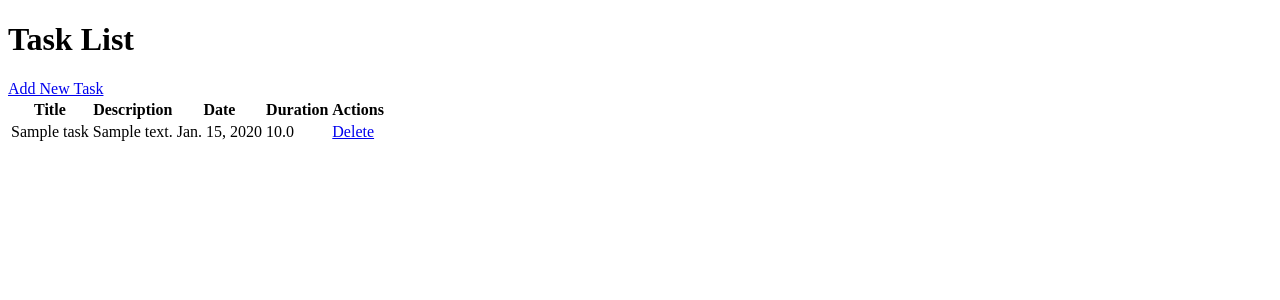
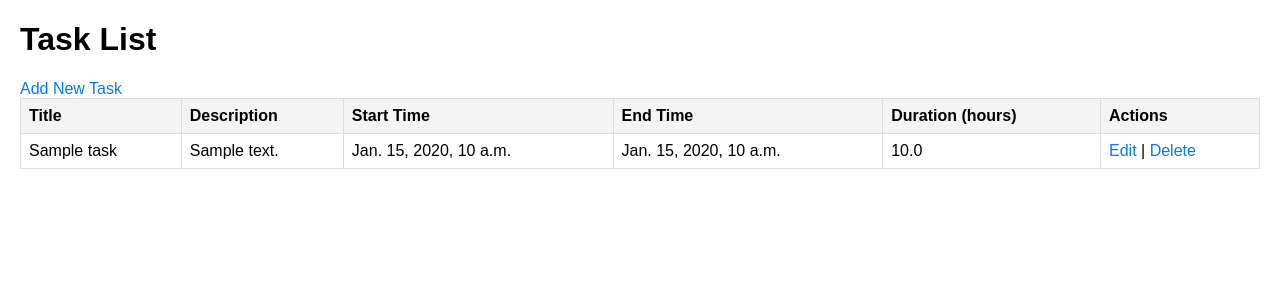
Before and after one commit to jingmingliu01/TaskManager, a Django app: page / in a window 1280 px wide. Shown: the top 300 px of the page. Run offline with Django 5.2, Linux system fonts and the light colour scheme; tables that the repository leaves empty hold one stand-in row (values such as "Sample post").

Commit message:
support start-time and end-time when create/edit. And automatically calculate duration.

```diff
--- a/FinalProject/settings.py
+++ b/FinalProject/settings.py
@@ -117,7 +117,8 @@ USE_TZ = True
 # Static files (CSS, JavaScript, Images)
 # https://docs.djangoproject.com/en/5.1/howto/static-files/
 
-STATIC_URL = 'static/'
+STATIC_URL = '/static/'
+STATICFILES_DIRS = [BASE_DIR / 'static']
 
 # Default primary key field type
 # https://docs.djangoproject.com/en/5.1/ref/settings/#default-auto-field
--- /dev/null
+++ b/static/style.css
@@ -0,0 +1,40 @@
+body {
+    font-family: Arial, sans-serif;
+    margin: 20px;
+}
+
+table {
+    border-collapse: collapse;
+    width: 100%;
+}
+
+th, td {
+    border: 1px solid #ddd;
+    padding: 8px;
+    text-align: left;
+}
+
+th {
+    background-color: #f4f4f4;
+}
+
+a {
+    color: #007bff;
+    text-decoration: none;
+}
+
+a:hover {
+    text-decoration: underline;
+}
+
+button {
+    background-color: #007bff;
+    color: white;
+    border: none;
+    padding: 10px;
+    cursor: pointer;
+}
+
+button:hover {
+    background-color: #0056b3;
+}
--- a/todo/forms.py
+++ b/todo/forms.py
@@ -4,4 +4,8 @@ from .models import Task
 class TaskForm(forms.ModelForm):
     class Meta:
         model = Task
-        fields = ['title', 'description', 'date', 'duration']
+        fields = ['title', 'description', 'start_time', 'end_time']
+        widgets = {
+            'start_time': forms.DateTimeInput(attrs={'type': 'datetime-local'}),
+            'end_time': forms.DateTimeInput(attrs={'type': 'datetime-local'}),
+        }
--- a/todo/models.py
+++ b/todo/models.py
@@ -1,11 +1,15 @@
-# Create your models here.
 from django.db import models
 
 class Task(models.Model):
     title = models.CharField(max_length=200)
-    description = models.TextField(blank=True, null=True)
-    date = models.DateField()
-    duration = models.FloatField()  # Duration in hours
+    description = models.TextField(blank=True)
+    start_time = models.DateTimeField()
+    end_time = models.DateTimeField()
+    duration = models.FloatField(editable=False)  # 自动计算，不允许用户手动输入
+
+    def save(self, *args, **kwargs):
+        self.duration = (self.end_time - self.start_time).total_seconds() / 3600.0  # 持续时间以小时为单位
+        super().save(*args, **kwargs)
 
     def __str__(self):
         return self.title
--- a/todo/templates/todo/add_task.html
+++ b/todo/templates/add_task.html
@@ -1,7 +1,10 @@
 <!DOCTYPE html>
-<html>
+<html lang="en">
 <head>
+    <meta charset="UTF-8">
     <title>Add Task</title>
+    {% load static %}
+    <link rel="stylesheet" href="{% static 'style.css' %}">
 </head>
 <body>
     <h1>Add New Task</h1>
--- /dev/null
+++ b/todo/templates/task_list.html
@@ -0,0 +1,40 @@
+<!DOCTYPE html>
+<html lang="en">
+<head>
+    <meta charset="UTF-8">
+    <title>Task List</title>
+    {% load static %}
+    <link rel="stylesheet" href="{% static 'style.css' %}">
+</head>
+<body>
+    <h1>Task List</h1>
+    <a href="{% url 'add_task' %}">Add New Task</a>
+    <table>
+        <thead>
+            <tr>
+                <th>Title</th>
+                <th>Description</th>
+                <th>Start Time</th>
+                <th>End Time</th>
+                <th>Duration (hours)</th>
+                <th>Actions</th>
+            </tr>
+        </thead>
+        <tbody>
+            {% for task in tasks %}
+                <tr>
+                    <td>{{ task.title }}</td>
+                    <td>{{ task.description }}</td>
+                    <td>{{ task.start_time }}</td>
+                    <td>{{ task.end_time }}</td>
+                    <td>{{ task.duration }}</td>
+                    <td>
+                        <a href="{% url 'edit_task' task.id %}">Edit</a> |
+                        <a href="{% url 'delete_task' task.id %}">Delete</a>
+                    </td>
+                </tr>
+            {% endfor %}
+        </tbody>
+    </table>
+</body>
+</html>
--- a/todo/templates/todo/task_list.html
+++ /dev/null
@@ -1,34 +0,0 @@
-<!DOCTYPE html>
-<html>
-<head>
-    <title>Task List</title>
-</head>
-<body>
-    <h1>Task List</h1>
-    <a href="{% url 'add_task' %}">Add New Task</a>
-    <table>
-        <thead>
-            <tr>
-                <th>Title</th>
-                <th>Description</th>
-                <th>Date</th>
-                <th>Duration</th>
-                <th>Actions</th>
-            </tr>
-        </thead>
-        <tbody>
-            {% for task in tasks %}
-            <tr>
-                <td>{{ task.title }}</td>
-                <td>{{ task.description }}</td>
-                <td>{{ task.date }}</td>
-                <td>{{ task.duration }}</td>
-                <td>
-                    <a href="{% url 'delete_task' task.id %}">Delete</a>
-                </td>
-            </tr>
-            {% endfor %}
-        </tbody>
-    </table>
-</body>
-</html>
--- a/todo/urls.py
+++ b/todo/urls.py
@@ -2,7 +2,8 @@ from django.urls import path
 from . import views
 
 urlpatterns = [
-    path('', views.task_list, name='task_list'),  # task list
-    path('add/', views.add_task, name='add_task'),  # add task
-    path('delete/<int:task_id>/', views.delete_task, name='delete_task'),  # delete task
+    path('', views.task_list, name='task_list'),
+    path('add/', views.add_task, name='add_task'),
+    path('edit/<int:task_id>/', views.edit_task, name='edit_task'),
+    path('delete/<int:task_id>/', views.delete_task, name='delete_task'),
 ]
--- a/todo/views.py
+++ b/todo/views.py
@@ -1,10 +1,10 @@
-from django.shortcuts import render, redirect, get_object_or_404
+from django.shortcuts import render, get_object_or_404, redirect
 from .models import Task
 from .forms import TaskForm
 
 def task_list(request):
-    tasks = Task.objects.order_by('-date')  # 按日期降序排列
-    return render(request, 'todo/task_list.html', {'tasks': tasks})
+    tasks = Task.objects.all()
+    return render(request, 'task_list.html', {'tasks': tasks})
 
 def add_task(request):
     if request.method == 'POST':
@@ -14,7 +14,18 @@ def add_task(request):
             return redirect('task_list')
     else:
         form = TaskForm()
-    return render(request, 'todo/add_task.html', {'form': form})
+    return render(request, 'add_task.html', {'form': form})
+
+def edit_task(request, task_id):
+    task = get_object_or_404(Task, id=task_id)
+    if request.method == 'POST':
+        form = TaskForm(request.POST, instance=task)
+        if form.is_valid():
+            form.save()
+            return redirect('task_list')
+    else:
+        form = TaskForm(instance=task)
+    return render(request, 'edit_task.html', {'form': form, 'task': task})
 
 def delete_task(request, task_id):
     task = get_object_or_404(Task, id=task_id)
```
Also changed, not shown: todo/templates/edit_task.html (added, +17 -0 lines).
